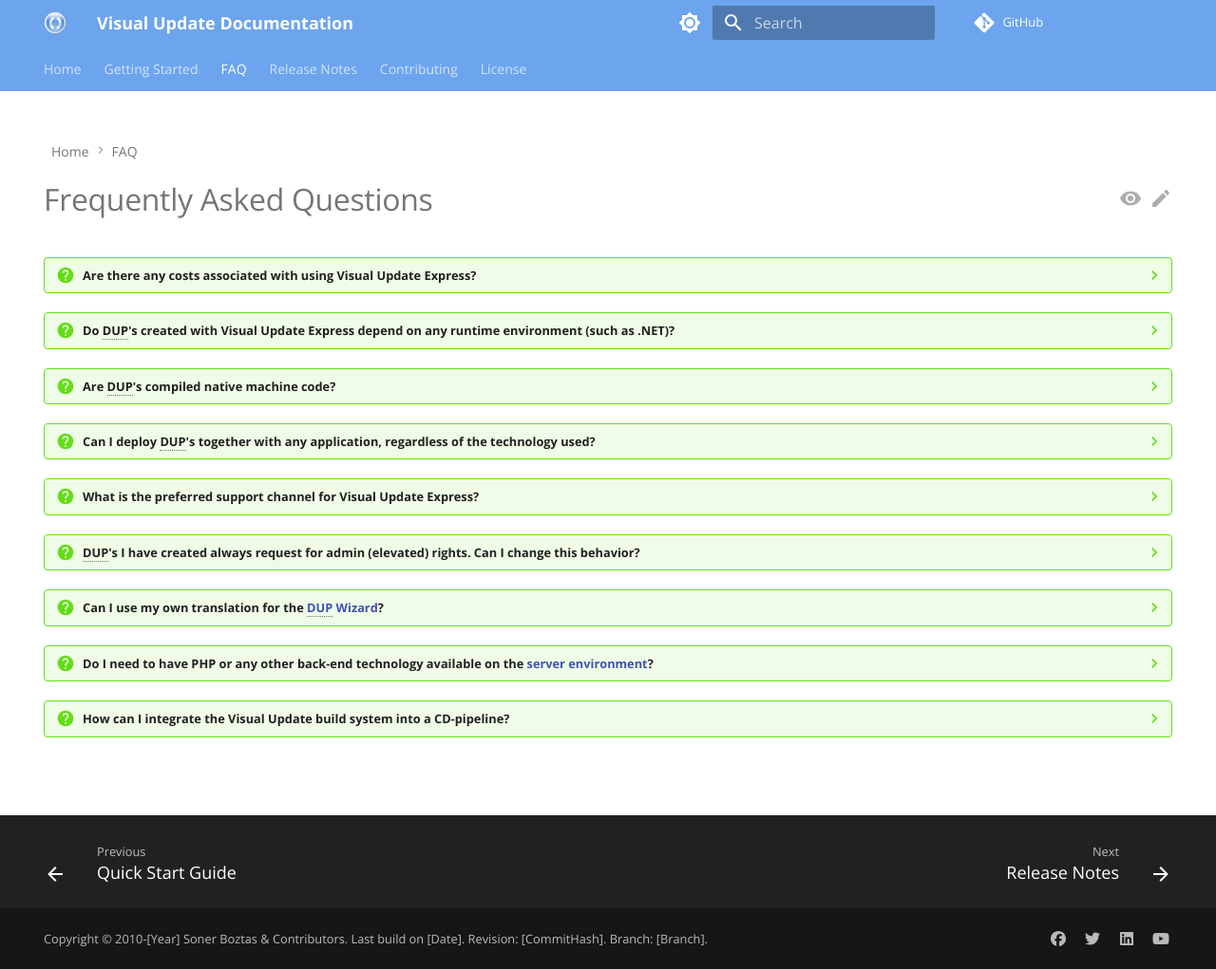
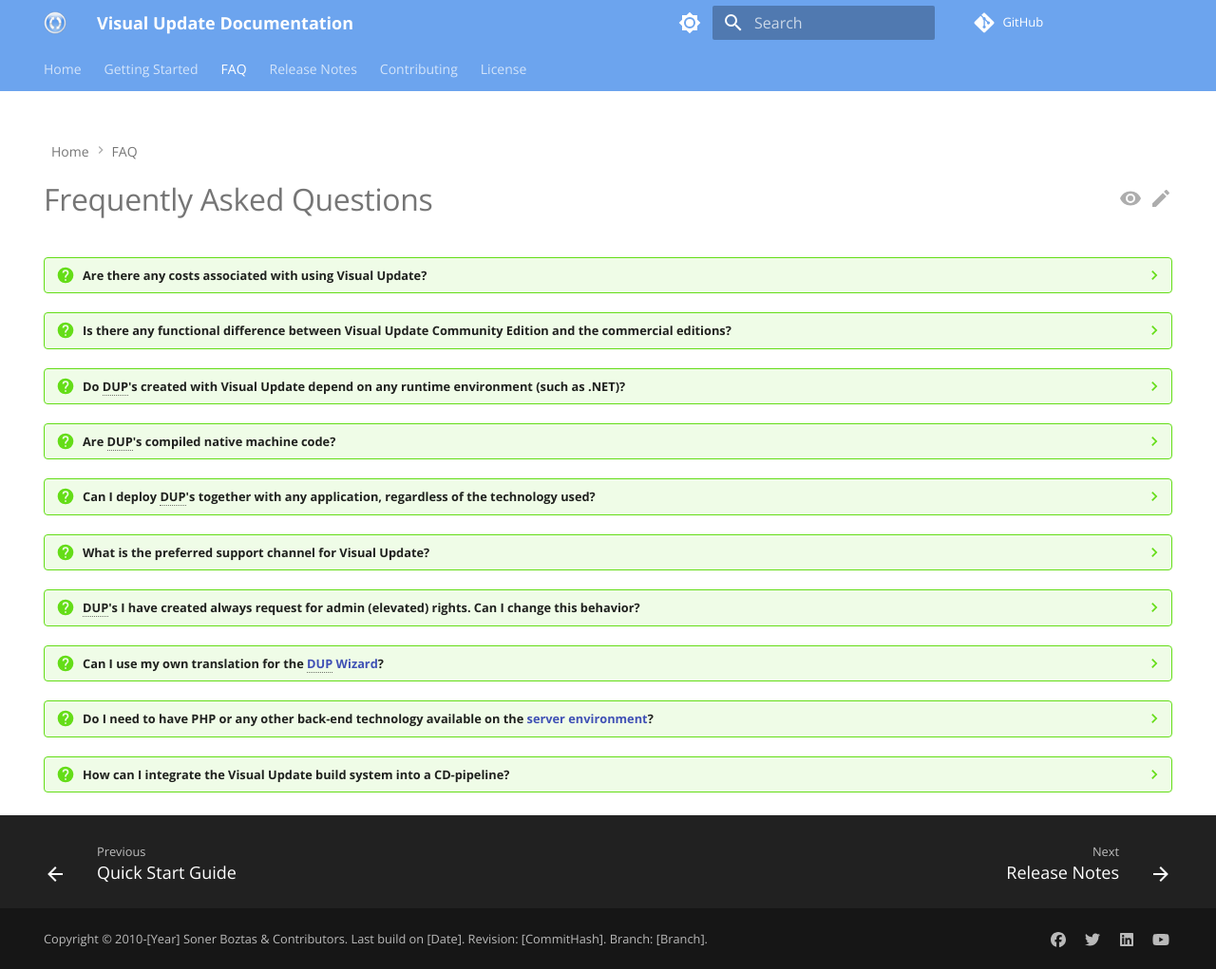
Before and after one commit to soner-boztas/visual-update-express-docs, an MkDocs documentation site: the page built from docs/faq/index.md, in a window 1280 px wide and 1021 px high. Shown: the whole window at 95% size. Built offline with MkDocs 1.6.1 and Material for MkDocs 9.7.7, drawn with Linux system fonts in a browser that asks for light colours; comment, search, counter and statistics services are not loaded; part of the change alters nothing that is shown.

Commit message:
Update FAQ section to reflect rebranding from Visual Update Express to Visual Update and clarify licensing information

```diff
--- a/docs/faq/index.md
+++ b/docs/faq/index.md
@@ -6,18 +6,27 @@ hide:
 
 # Frequently Asked Questions
 
-??? question "Are there any costs associated with using Visual Update Express?"
+??? question "Are there any costs associated with using Visual Update?"
 
-    No! Visual Update Express is free to use.
+    For non-commercial use, Visual Update is completely free of charge (Visual Update Community Edition).
+    However, if you intend to use Visual Update for commercial purposes, you must acquire a valid Visual Update Pro
+    Edition license. You can find more information about the different license types in the
+    [License](../license/index.md) section.
 
-??? question "Do DUP's created with Visual Update Express depend on any runtime environment (such as .NET)?"
+??? question "Is there any functional difference between Visual Update Community Edition and the commercial editions?"
 
-    No, not at all! DUP's created with Visual Update Express have only minimal dependencies on the Win 32 API and are
+    No, there are no functional differences. All editions provide the same functionality for creating and deploying
+    DUP's. The only difference is that the commercial editions allow commercial usage, do not contain a brand banner and
+    come with priority technical support.
+
+??? question "Do DUP's created with Visual Update depend on any runtime environment (such as .NET)?"
+
+    No, not at all! DUP's created with Visual Update have only minimal dependencies on the Win 32 API and are
     compatible even with older Windows versions.
 
 ??? question "Are DUP's compiled native machine code?"
 
-    Yes! The program code of the Visual Update Express DUP stub is pure C code compiled with
+    Yes! The program code of the Visual Update DUP stub is pure C code compiled with
     [gcc](https://gcc.gnu.org/).
 
 ??? question "Can I deploy DUP's together with any application, regardless of the technology used?"
@@ -25,10 +34,13 @@ hide:
     Yes, indeed. You can deploy DUP's together any application, regardless of the programming language and technology
     used for its development.
 
-??? question "What is the preferred support channel for Visual Update Express?"
+??? question "What is the preferred support channel for Visual Update?"
 
-    The first place you should go is our [online forums](https://installforge.net/forums/). There are other
-    Visual Update Express users around who will be happy to help you with your questions and problems.
+    If you own a commercial license, you can contact our support team directly via email at
+    support@visualupdate.net.
+    If you do not own a commercial license, i.e. you are using Visual Update Community Edition, refer to our
+    [online forums](https://installforge.net/forums/). There are other Visual Update users around who will be happy to
+    help you with your questions and problems.
 
 ??? question "DUP's I have created always request for admin (elevated) rights. Can I change this behavior?"
 
@@ -36,7 +48,9 @@ hide:
 
 ??? question "Can I use my own translation for the [DUP Wizard]?"
 
-    No, Visual Update Express does not provide any functionality for using custom translations.
+    No, Visual Update does not provide any functionality for using custom translations. If you own a Pro license, you
+    can request additional languages to be supported in future releases by contacting our support team:
+    support@visualupdate.net
 
 ??? question "Do I need to have PHP or any other back-end technology available on the [server environment]?"
 
```
